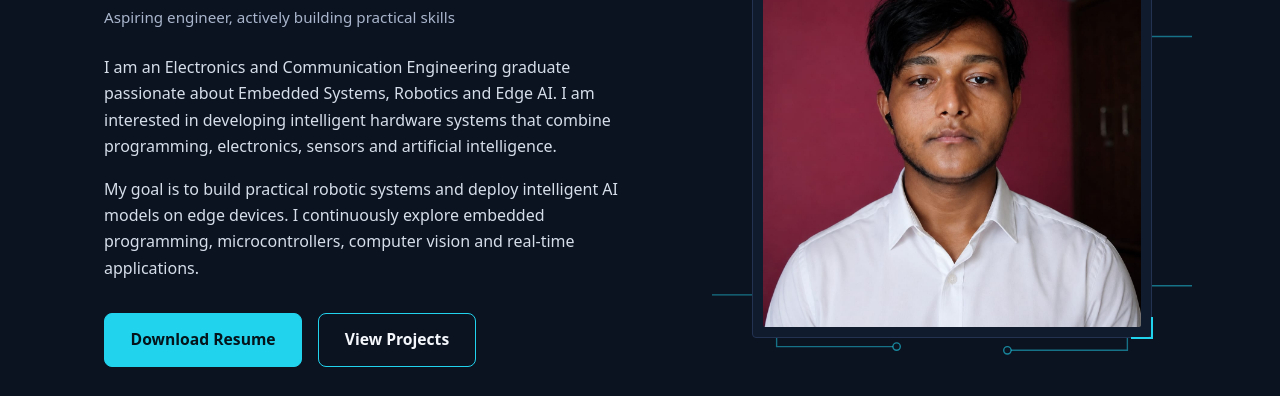
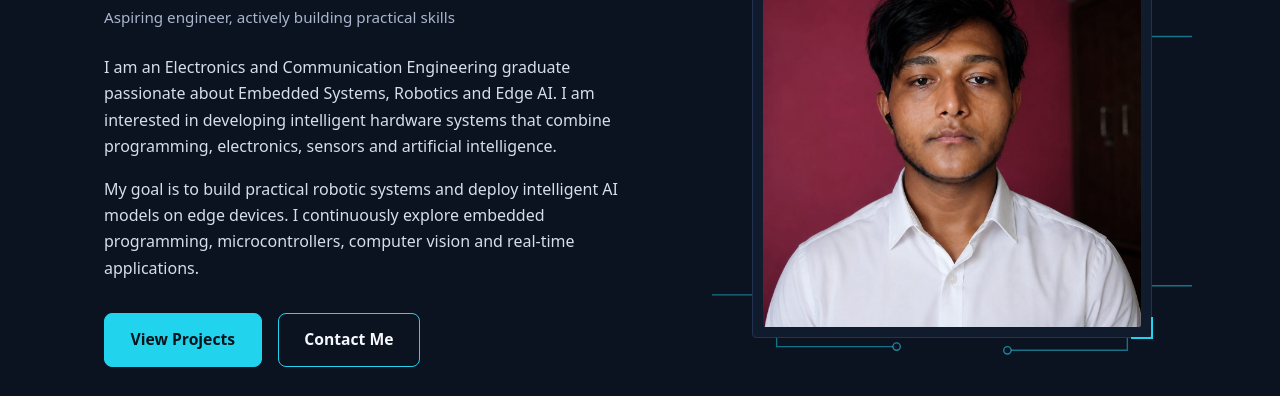
Before and after one commit to aravindaajay/portfolio, a plain HTML site: page index.html in a window 1280 px wide. Shown: the part 295-691 px from the top of the page. Drawn offline with Linux system fonts and the light colour scheme.

Commit message:
Remove Download Resume button until resume.pdf is added
Co-Authored-By: Claude Sonnet 5.5 <noreply@anthropic.com>
Claude-Session: https://claude.ai/code/session_01KVBfLMbEKEUzZVtHctyJE9

```diff
--- a/index.html
+++ b/index.html
@@ -65,8 +65,10 @@
                     </p>
 
                     <div class="actions">
-                        <a href="resume.pdf" class="btn btn-primary" download>Download Resume</a>
-                        <a href="#projects" class="btn btn-secondary">View Projects</a>
+                        <!-- To add the resume button back, upload resume.pdf to the repo root and add:
+                             <a href="resume.pdf" class="btn btn-secondary" download>Download Resume</a> -->
+                        <a href="#projects" class="btn btn-primary">View Projects</a>
+                        <a href="#contact" class="btn btn-secondary">Contact Me</a>
                     </div>
 
                     <ul class="social" aria-label="Profiles">
```
